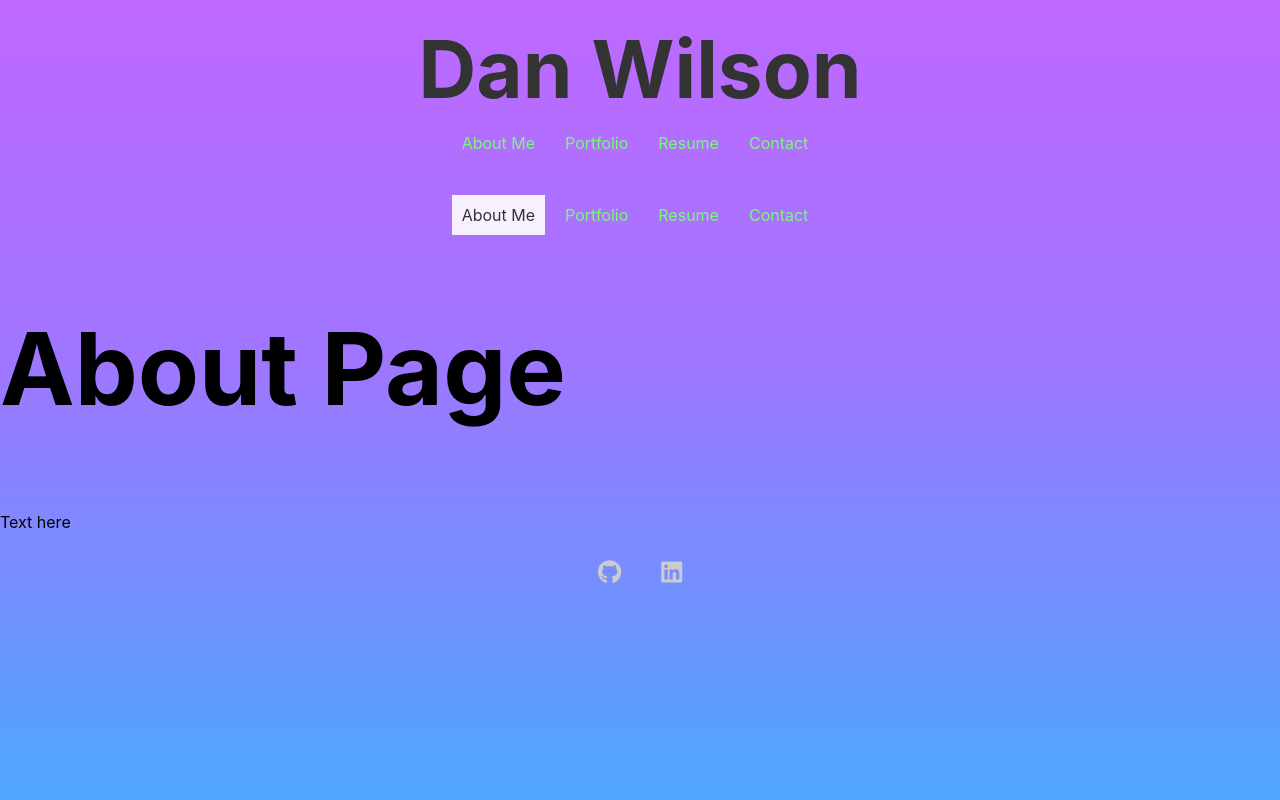
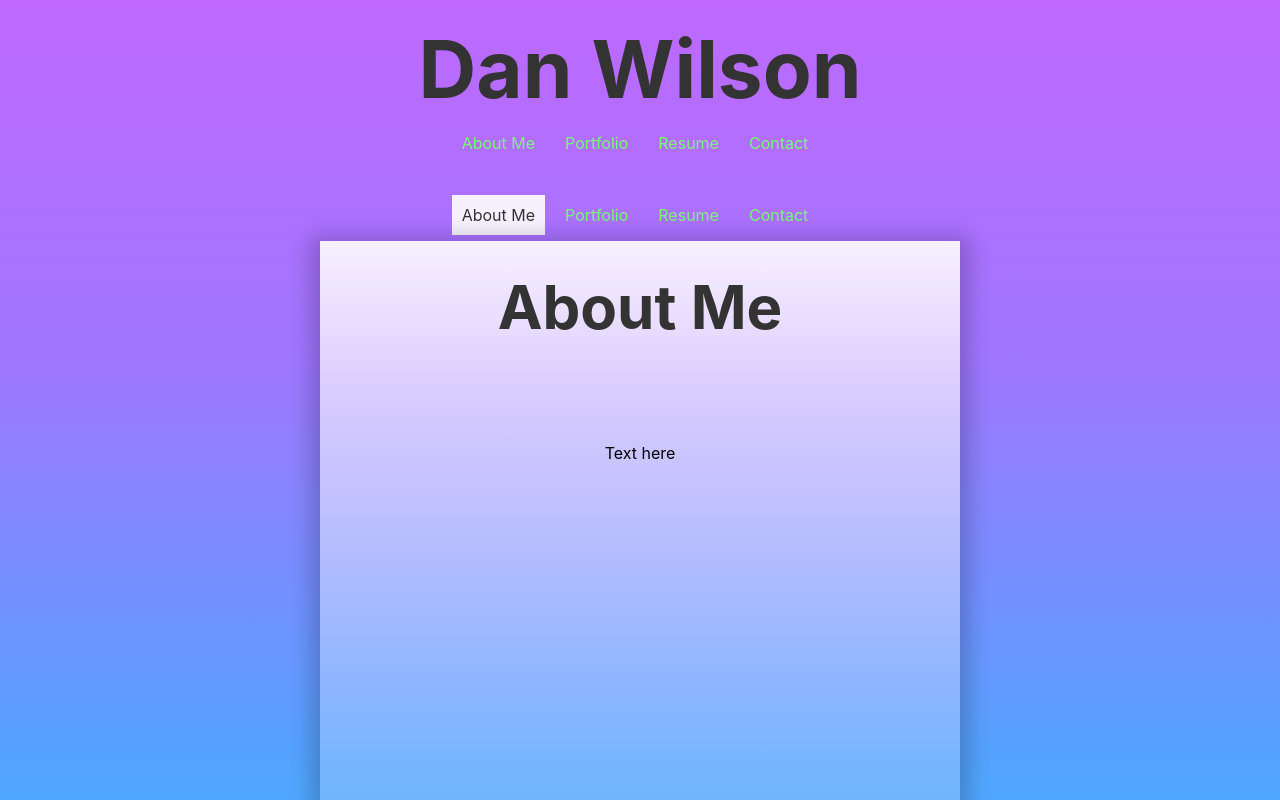
Before and after one commit to Part-time-Dan/mod20-ReactPortfolio-DanWilson, a React (Create React App) app: page / in a window 1280 px wide. Built offline with nearby package versions, Linux system fonts and the light colour scheme.

Commit message:
refactor code, pages share css for like elements

```diff
--- a/src/components/pages/About.js
+++ b/src/components/pages/About.js
@@ -1,17 +1,12 @@
 import React from 'react';
 import '../../styles/aboutStyles.css';
-
-const styles = {
-  headingStyle: {
-    fontSize: '100px',
-  },
-};
+import '../../styles/pageStyles.css'
 
 export default function About() {
   return (
-    <div className="about-container">
-        <h2 style={styles.headingStyle} className="about-title">About Page</h2>
-        <p>
+    <div className='page-container'>
+        <h2 className='page-title'>About Me</h2>
+        <p className='about-content'>
           Text here
         </p>
     </div>
--- a/src/components/pages/Contact.js
+++ b/src/components/pages/Contact.js
@@ -1,10 +1,13 @@
 import React from 'react';
+import '../../styles/contactStyles.css'
+import '../../styles/pageStyles.css'
+
 
 export default function Contact() {
   return (
-    <div>
-      <h1>Contact Page</h1>
-      <p>
+    <div className='page-container'>
+      <h1 className='page-title'>Contact Me</h1>
+      <p className='contact-content'>
         Here is my email contact info
       </p>
     </div>
--- a/src/components/pages/Resume.js
+++ b/src/components/pages/Resume.js
@@ -1,14 +1,16 @@
 import React from 'react';
+import '../../styles/resumeStyles.css'
+import '../../styles/pageStyles.css'
 
 export default function Resume() {
 
   const pdfUrl = 'https://drive.google.com/file/d/1Sy8buvBVqsZG9zUCPMmmCXyoyNfJ3VJl/view?usp=sharing';
 
   return (
-    <div>
-      <h2>My Resume</h2>
-      <p>View or download my resume:</p>
-      <a href={pdfUrl} download="DanWilson-dev-resume.pdf">
+    <div className='page-container'>
+      <h2 className='page-title'>My Resume</h2>
+      <p className='resume-content'>View or download my resume:</p>
+      <a className='download-btn' href={pdfUrl} download="DanWilson-dev-resume.pdf">
         Download Resume
       </a>
     </div>
```
Also changed, not shown: src/styles/pageStyles.css (line endings or trailing spaces).
